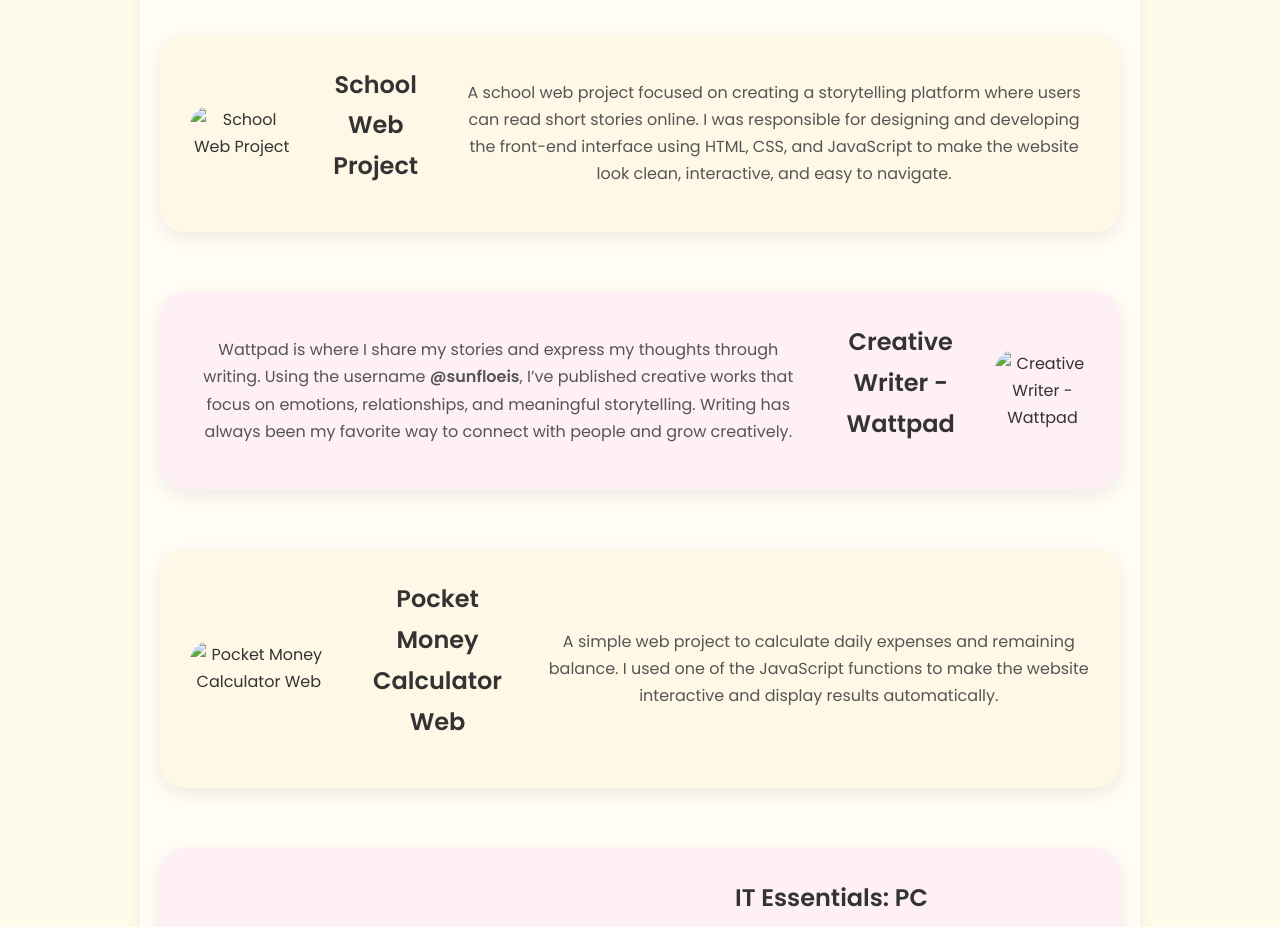
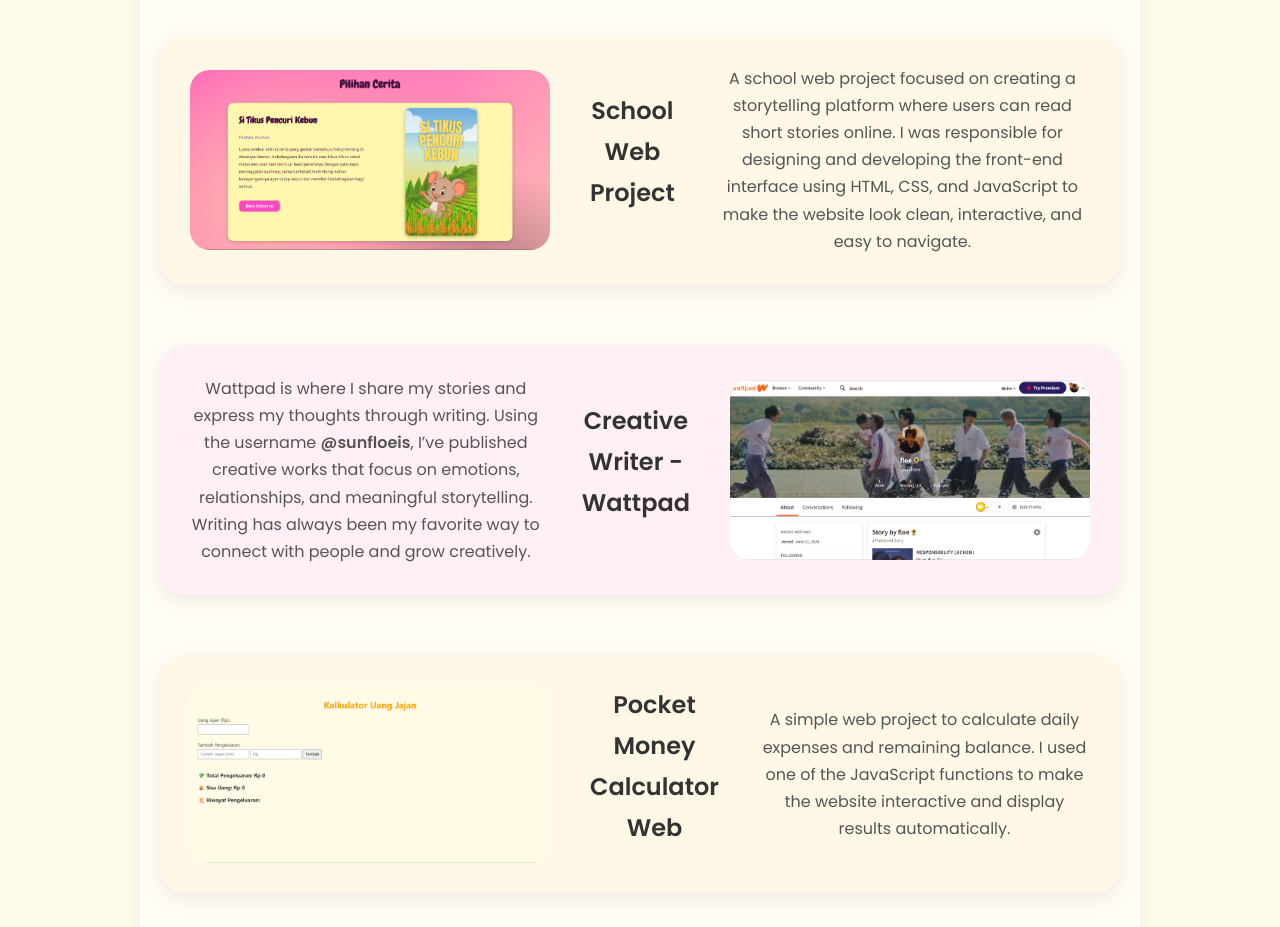
Before and after one commit to jasmineyellow/portfolio, a plain HTML site: page new.html in a window 1280 px wide. Shown: the part 261-1188 px from the top of the page. Drawn offline with Linux system fonts and the light colour scheme; files that its build step writes are made by us from their sources.

Commit message:
Update new.html

```diff
--- a/new.html
+++ b/new.html
@@ -26,28 +26,28 @@
     <h1>🏅 My Projects</h1>
     <div class="cert-gallery">
       <div class="cert-card">
-        <img src="assets/web.png" alt="School Web Project">
+        <img src="english portfoilio web/assets/web.png" alt="School Web Project">
         <h3>School Web Project</h3>
         <p>A school web project focused on creating a storytelling platform where users can read short stories online. I was responsible for designing and developing
           the front-end interface using HTML, CSS, and JavaScript to make the website look clean, interactive, and easy to navigate.</p>
       </div>
 
       <div class="cert-card">
-        <img src="assets/wp.png" alt="Creative Writer - Wattpad">
+        <img src="english portfoilio web/assets/wp.png" alt="Creative Writer - Wattpad">
         <h3>Creative Writer - Wattpad</h3>
         <p>Wattpad is where I share my stories and express my thoughts through writing. Using the username <strong>@sunfloeis</strong>, I’ve published creative works that focus on emotions,
            relationships, and meaningful storytelling. Writing has always been my favorite way to connect with people and grow creatively.</p>
       </div>
 
       <div class="cert-card">
-        <img src="assets/kalkulator.png" alt="Pocket Money Calculator Web">
+        <img src="english portfoilio web/assets/kalkulator.png" alt="Pocket Money Calculator Web">
         <h3>Pocket Money Calculator Web</h3>
         <p>A simple web project to calculate daily expenses and remaining balance.
           I used one of the JavaScript functions to make the website interactive and display results automatically.</p>
       </div>
 
       <div class="cert-card">
-        <img src="assets/IT_Essentials_certificate_jasmineazzahramaheswari-gmail-com_98a088f0-1399-46b3-b0b3-5e792b074210_page-0001.jpg" alt="IT Essentials">
+        <img src="english portfoilio web/assets/IT_Essentials_certificate_jasmineazzahramaheswari-gmail-com_98a088f0-1399-46b3-b0b3-5e792b074210_page-0001.jpg" alt="IT Essentials">
         <h3>IT Essentials: PC Hardware and Software – Cisco Networking Academy</h3>
         <p>A certification that covers fundamental knowledge of computer hardware, software, and troubleshooting.
            This program helped me understand the basic structure of PCs and how to maintain and repair them efficiently.</p>
```
